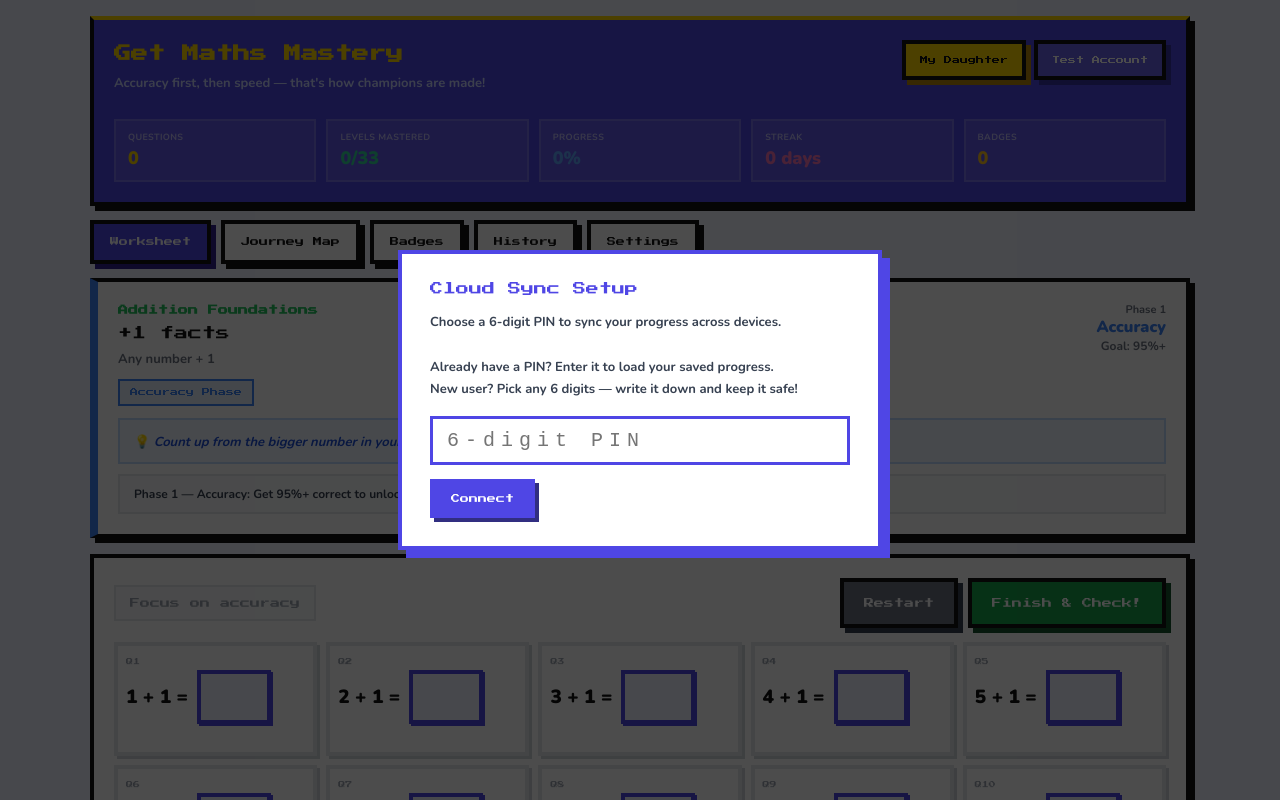
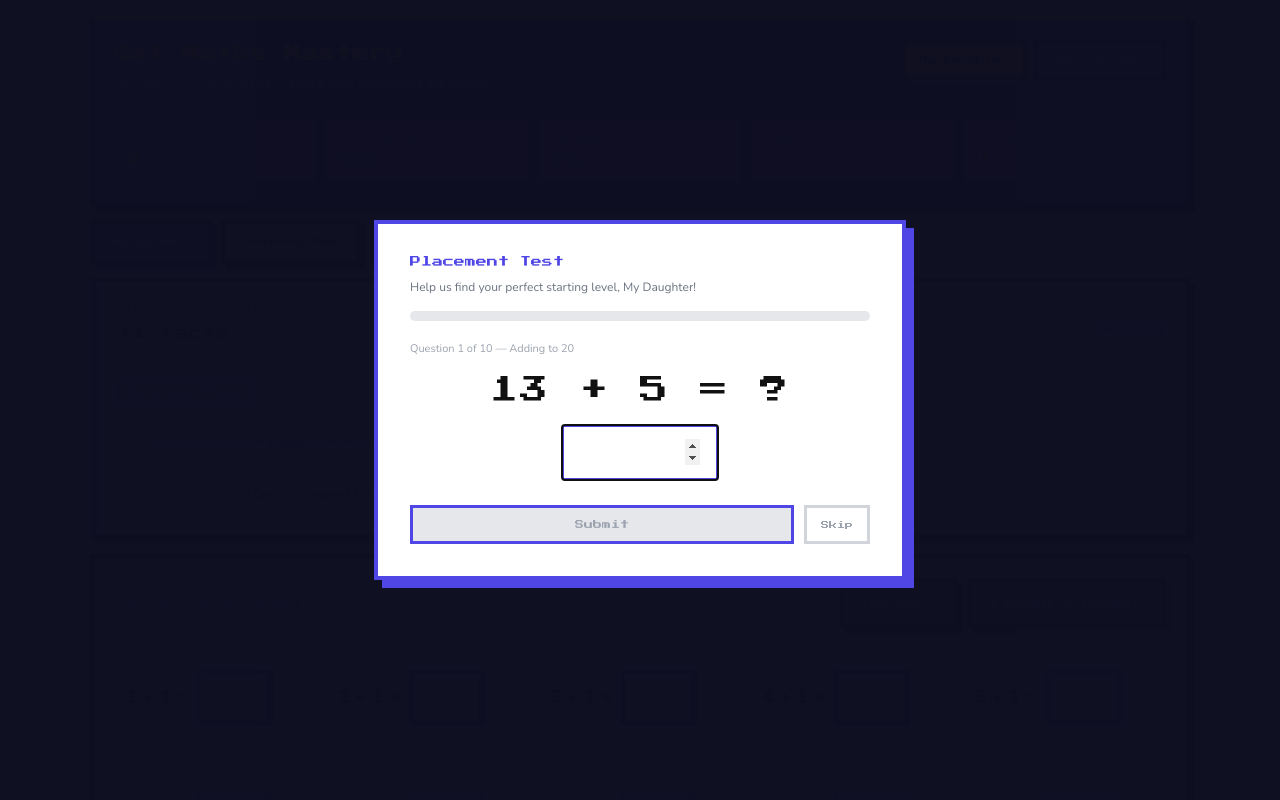
Before and after one commit to bigbyalex-del/Maths-app, a React (Create React App) app: page / in a window 1280 px wide. Shown: the top 800 px of the page. Built offline with nearby package versions, Linux system fonts and the light colour scheme.

Commit message:
Add adaptive placement test — finds correct starting level on first use

```diff
--- a/src/App.js
+++ b/src/App.js
@@ -210,7 +210,150 @@ function getEncouragement(accuracy, time, masteryTime, isSpeedPhase, speedPasses
 }
 
 // ── Storage ───────────────────────────────────────────────────────────────────
-const EMPTY_PROFILE = (id, name) => ({ id, name, totalQuestions: 0, streak: 0, bestStreak: 0, lastCompletedDate: "", history: [], levelProgress: {}, badges: [] });
+const EMPTY_PROFILE = (id, name) => ({ id, name, totalQuestions: 0, streak: 0, bestStreak: 0, lastCompletedDate: "", history: [], levelProgress: {}, badges: [], placementDone: false });
+
+// ── Placement test ────────────────────────────────────────────────────────────
+// 10 adaptive questions. Starts at stage 2 (mid difficulty).
+// Correct → move up; Wrong → move down. Final stage determines starting level.
+const PLACEMENT_STAGES = [
+  { levelId: "add-1",       label: "Basic addition",          questions: [{a:3,b:1,op:"+"},{a:7,b:2,op:"+"},{a:5,b:1,op:"+"}] },
+  { levelId: "make-10",     label: "Adding to 10",            questions: [{a:6,b:4,op:"+"},{a:7,b:3,op:"+"},{a:8,b:2,op:"+"}] },
+  { levelId: "add-mix-20",  label: "Adding to 20",            questions: [{a:13,b:5,op:"+"},{a:9,b:7,op:"+"},{a:8,b:6,op:"+"}] },
+  { levelId: "sub-1",       label: "Basic subtraction",       questions: [{a:8,b:3,op:"-"},{a:10,b:4,op:"-"},{a:12,b:5,op:"-"}] },
+  { levelId: "sub-mix-20",  label: "Subtraction to 20",       questions: [{a:15,b:7,op:"-"},{a:18,b:9,op:"-"},{a:14,b:6,op:"-"}] },
+  { levelId: "add-no-carry",label: "Adding bigger numbers",   questions: [{a:23,b:45,op:"+"},{a:34,b:52,op:"+"},{a:41,b:36,op:"+"}] },
+  { levelId: "add-carry",   label: "Adding with carrying",    questions: [{a:27,b:18,op:"+"},{a:36,b:27,op:"+"},{a:48,b:16,op:"+"}] },
+  { levelId: "times-2",     label: "Multiplication basics",   questions: [{a:3,b:5,op:"×"},{a:4,b:2,op:"×"},{a:6,b:10,op:"×"}] },
+  { levelId: "times-3-4",   label: "Times tables",            questions: [{a:6,b:7,op:"×"},{a:8,b:9,op:"×"},{a:7,b:8,op:"×"}] },
+];
+
+function buildPlacementProgress(placedLevelId) {
+  const placedIdx = flatLevels.findIndex(l => l.id === placedLevelId);
+  const progress = {};
+  for (let i = 0; i < placedIdx; i++) {
+    progress[flatLevels[i].id] = { mastered: true, accuracyUnlocked: true, speedPasses: 3, attempts: 0, bestAccuracy: 100 };
+  }
+  return progress;
+}
+
+function PlacementTest({ profileName, onComplete, onSkip }) {
+  const TOTAL_Q = 10;
+  const START_STAGE = 2;
+  const [stageIdx, setStageIdx] = useState(START_STAGE);
+  const [qNum, setQNum] = useState(0);
+  const [qInStage, setQInStage] = useState(0);
+  const [answer, setAnswer] = useState("");
+  const [feedback, setFeedback] = useState(null); // null | "correct" | "wrong"
+  const [done, setDone] = useState(false);
+  const [finalStage, setFinalStage] = useState(START_STAGE);
+  const inputRef = useRef(null);
+
+  const stage = PLACEMENT_STAGES[stageIdx];
+  const q = stage.questions[qInStage % stage.questions.length];
+  const correctAnswer = computeAnswer(q.a, q.b, q.op);
+
+  useEffect(() => { if (!done && !feedback) inputRef.current?.focus(); }, [qNum, done, feedback]);
+
+  function submit() {
+    if (feedback) return;
+    const isCorrect = normalizeAnswer(answer) === normalizeAnswer(correctAnswer);
+    setFeedback(isCorrect ? "correct" : "wrong");
+    const nextStage = isCorrect ? Math.min(stageIdx + 1, PLACEMENT_STAGES.length - 1) : Math.max(stageIdx - 1, 0);
+    setTimeout(() => {
+      const nextQ = qNum + 1;
+      if (nextQ >= TOTAL_Q) {
+        setFinalStage(nextStage);
+        setDone(true);
+      } else {
+        setStageIdx(nextStage);
+        setQInStage(prev => prev + 1);
+        setQNum(nextQ);
+        setAnswer("");
+        setFeedback(null);
+      }
+    }, 700);
+  }
+
+  const PX = "'Press Start 2P', monospace";
+  const progress = Math.round(((qNum) / TOTAL_Q) * 100);
+
+  if (done) {
+    const placedLevel = PLACEMENT_STAGES[finalStage];
+    const placedFlat = flatLevels.find(l => l.id === placedLevel.levelId);
+    const placedIdx = flatLevels.findIndex(l => l.id === placedLevel.levelId);
+    return (
+      <div style={{ position:"fixed", inset:0, background:"rgba(15,15,35,0.97)", display:"flex", alignItems:"center", justifyContent:"center", zIndex:2000, padding:16 }}>
+        <div style={{ background:"#fff", border:"4px solid #4f46e5", padding:32, maxWidth:460, width:"100%", boxShadow:"8px 8px 0 #4f46e5", textAlign:"center" }}>
+          <div style={{ fontSize:48, marginBottom:12 }}>🎯</div>
+          <div style={{ fontFamily:PX, fontSize:13, color:"#4f46e5", marginBottom:16 }}>Placement Complete!</div>
+          <p style={{ fontSize:14, fontWeight:700, color:"#374151", lineHeight:1.7, marginBottom:8 }}>
+            Great work, {profileName}!
+          </p>
+          <p style={{ fontSize:13, color:"#6b7280", lineHeight:1.7, marginBottom:20 }}>
+            Based on your answers, we're starting you at:
+          </p>
+          <div style={{ background:"#f0f4ff", border:"3px solid #4f46e5", padding:"16px 20px", marginBottom:20 }}>
+            <div style={{ fontFamily:PX, fontSize:11, color:"#4f46e5", marginBottom:6 }}>{placedFlat?.sectionName}</div>
+            <div style={{ fontWeight:900, fontSize:18, color:"#111" }}>{placedFlat?.title}</div>
+            {placedIdx > 0 && <p style={{ fontSize:12, color:"#6b7280", marginTop:8 }}>The {placedIdx} easier level{placedIdx!==1?"s":""} before this have been unlocked for practice.</p>}
+          </div>
+          <button onClick={() => onComplete(buildPlacementProgress(placedLevel.levelId))}
+            style={{ border:"3px solid #4f46e5", background:"#4f46e5", color:"#fff", fontFamily:PX, fontSize:9, padding:"14px 24px", cursor:"pointer", boxShadow:"4px 4px 0 #312e81", width:"100%" }}>
+            Let's Go!
+          </button>
+        </div>
+      </div>
+    );
+  }
+
+  return (
+    <div style={{ position:"fixed", inset:0, background:"rgba(15,15,35,0.97)", display:"flex", alignItems:"center", justifyContent:"center", zIndex:2000, padding:16 }}>
+      <div style={{ background:"#fff", border:"4px solid #4f46e5", padding:32, maxWidth:460, width:"100%", boxShadow:"8px 8px 0 #4f46e5" }}>
+        <div style={{ fontFamily:PX, fontSize:11, color:"#4f46e5", marginBottom:6 }}>Placement Test</div>
+        <p style={{ fontSize:12, color:"#6b7280", marginBottom:16 }}>Help us find your perfect starting level, {profileName}!</p>
+
+        {/* Progress bar */}
+        <div style={{ background:"#e5e7eb", height:10, borderRadius:5, marginBottom:20 }}>
+          <div style={{ background:"#4f46e5", height:10, borderRadius:5, width:`${progress}%`, transition:"width 0.3s" }} />
+        </div>
+        <div style={{ fontSize:11, color:"#9ca3af", marginBottom:20 }}>Question {qNum + 1} of {TOTAL_Q} — {stage.label}</div>
+
+        {/* Question */}
+        <div style={{ textAlign:"center", marginBottom:24 }}>
+          <div style={{ fontFamily:PX, fontSize:28, color:"#111", marginBottom:20, letterSpacing:2 }}>
+            {q.a} {q.op} {q.b} = ?
+          </div>
+          <input
+            ref={inputRef}
+            type="number"
+            inputMode="numeric"
+            value={answer}
+            onChange={e => setAnswer(e.target.value)}
+            onKeyDown={e => e.key === "Enter" && answer !== "" && submit()}
+            style={{ border:`3px solid ${feedback==="correct"?"#16a34a":feedback==="wrong"?"#ef4444":"#4f46e5"}`, padding:"12px 16px", fontSize:24, fontFamily:"monospace", width:120, textAlign:"center", background: feedback==="correct"?"#dcfce7":feedback==="wrong"?"#fee2e2":"#fff", transition:"all 0.2s" }}
+            disabled={!!feedback}
+          />
+          {feedback && (
+            <div style={{ marginTop:12, fontWeight:900, fontSize:16, color: feedback==="correct"?"#16a34a":"#ef4444" }}>
+              {feedback==="correct" ? "✓ Correct!" : `✗ Answer: ${correctAnswer}`}
+            </div>
+          )}
+        </div>
+
+        <div style={{ display:"flex", gap:10 }}>
+          <button onClick={submit} disabled={answer===""||!!feedback}
+            style={{ flex:1, border:"3px solid #4f46e5", background: answer===""||feedback?"#e5e7eb":"#4f46e5", color: answer===""||feedback?"#9ca3af":"#fff", fontFamily:PX, fontSize:9, padding:"12px", cursor: answer===""||feedback?"not-allowed":"pointer", boxShadow: answer===""||feedback?"none":"4px 4px 0 #312e81" }}>
+            Submit
+          </button>
+          <button onClick={onSkip}
+            style={{ border:"3px solid #d1d5db", background:"#fff", color:"#9ca3af", fontFamily:PX, fontSize:8, padding:"12px 14px", cursor:"pointer" }}>
+            Skip
+          </button>
+        </div>
+      </div>
+    </div>
+  );
+}
 const DEFAULT_PROFILES = { daughter: EMPTY_PROFILE("daughter", "My Daughter"), test: EMPTY_PROFILE("test", "Test Account") };
 function safeRead() { try { const r = localStorage.getItem(STORAGE_KEY); return r ? JSON.parse(r) : null; } catch { return null; } }
 function safeWrite(d) { try { localStorage.setItem(STORAGE_KEY, JSON.stringify(d)); } catch {} }
@@ -301,6 +444,9 @@ export default function App() {
   const [pinError, setPinError] = useState("");
   const [pinSuccess, setPinSuccess] = useState("");
 
+  // Placement test
+  const [showPlacement, setShowPlacement] = useState(false);
+
   // Cloud sync
   const [syncPin, setSyncPin] = useState(loaded.syncPin || "");
   const [syncPinInput, setSyncPinInput] = useState("");
@@ -327,6 +473,16 @@ export default function App() {
   const problems = useMemo(() => buildProblems(currentLevelId, masteredIds, isSpeedPhase), [currentLevelId, masteredIds, isSpeedPhase]);
 
   useEffect(() => { safeWrite({ profiles, activeProfileId, appSettings, syncPin }); }, [profiles, activeProfileId, appSettings, syncPin]);
+
+  // Show placement test for new profiles that haven't done it yet
+  useEffect(() => {
+    const p = profiles[activeProfileId];
+    if (p && !p.placementDone && Object.keys(p.levelProgress || {}).length === 0) {
+      setShowPlacement(true);
+    } else {
+      setShowPlacement(false);
+    }
+  }, [activeProfileId, profiles]);
 
   // Cloud sync — push to Firestore whenever profiles change (debounced 2s)
   const pushToCloud = useCallback((pin, data) => {
@@ -377,6 +533,17 @@ export default function App() {
 
   function updateProfile(patch) {
     setProfiles(prev => ({ ...prev, [activeProfileId]: { ...prev[activeProfileId], ...patch } }));
+  }
+
+  function completePlacement(levelProgress) {
+    updateProfile({ levelProgress, placementDone: true });
+    setShowPlacement(false);
+    startSession();
+  }
+
+  function skipPlacement() {
+    updateProfile({ placementDone: true });
+    setShowPlacement(false);
   }
 
   async function connectSyncPin(pin) {
@@ -622,6 +789,15 @@ export default function App() {
               </div>
             </div>
           </div>
+        )}
+
+        {/* ── Placement test ── */}
+        {showPlacement && (
+          <PlacementTest
+            profileName={profile.name}
+            onComplete={completePlacement}
+            onSkip={skipPlacement}
+          />
         )}
 
         {/* ── Tabs ── */}
```
